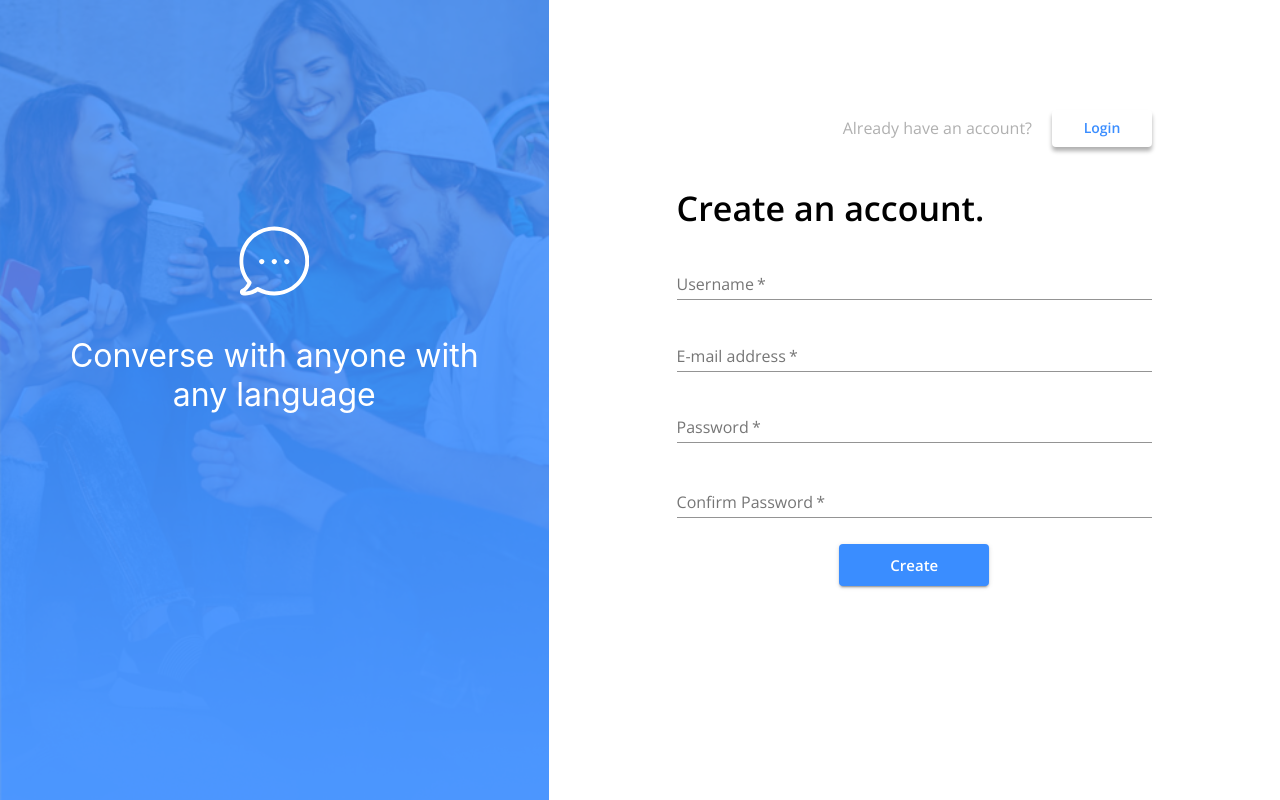
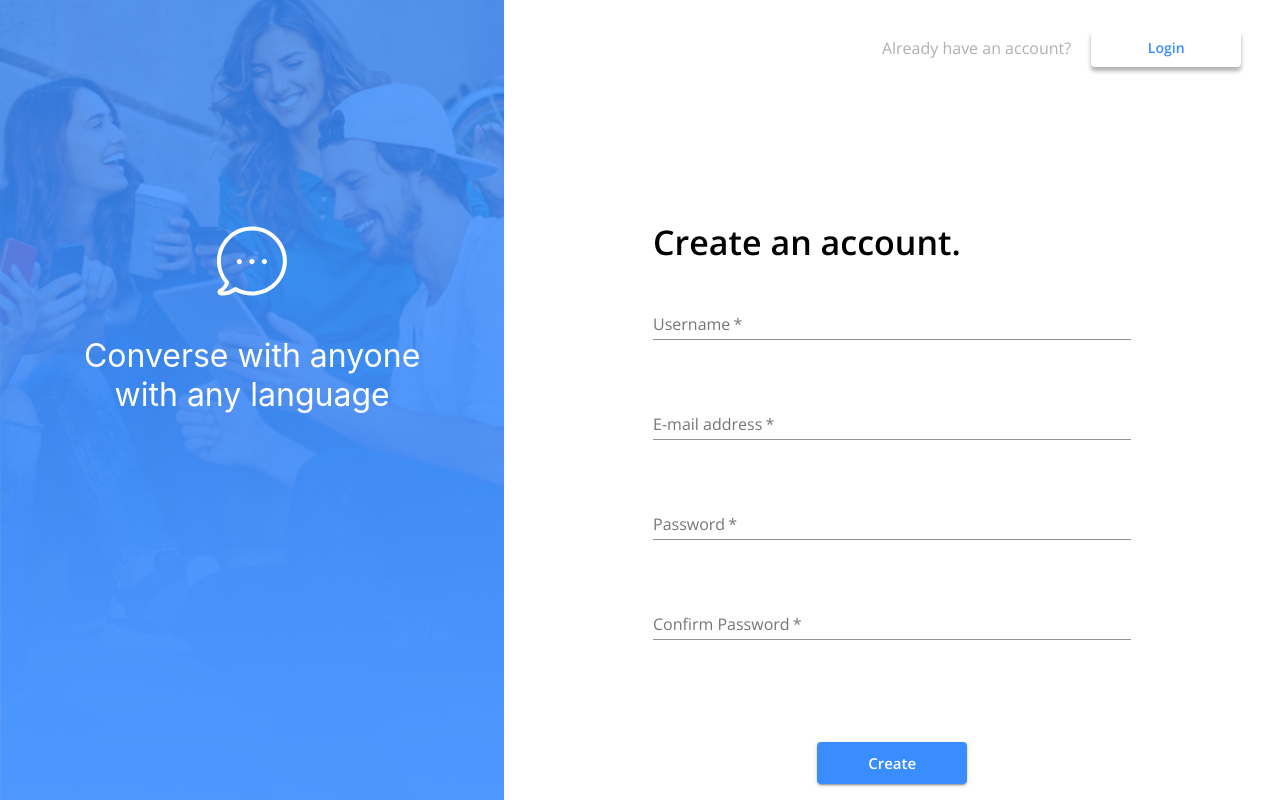
Before and after one commit to Texopolis/2bb867, a React (Create React App) app in the folder client/: page / in a window 1280 px wide. Built offline with nearby package versions, Linux system fonts and the light colour scheme; no server answers.

Commit message:
fixed issues raised in first PR review- ready for second review

```diff
--- a/client/src/Login.js
+++ b/client/src/Login.js
@@ -8,8 +8,21 @@ import {
   FormControl,
   TextField,
 } from "@material-ui/core";
-import bgImage from "./images/bg-img.png";
-import bubble from "./images/bubble.svg";
+import useMediaQuery from "@mui/material/useMediaQuery";
+import {
+  overlayStyle,
+  sidebarBgImage,
+  sidebarContainer,
+  chatBubble,
+  sidebarText,
+  linkStyle,
+  formStyle,
+  topBtn,
+  bottomBtn,
+  formTitle,
+  topContainer,
+  formContent,
+} from "./loginSignupStyles/styles.js";
 
 const Login = ({ user, login }) => {
   const history = useHistory();
@@ -28,115 +41,39 @@ const Login = ({ user, login }) => {
     if (user && user.id) history.push("/home");
   }, [user, history]);
 
+  const matches = useMediaQuery("(min-width:700px)");
+
   return (
-    <Box sx={{ display: "flex" }}>
-      <Box
-        className="bgImage"
-        alt="Chat picture"
-        sx={{
-          height: "100vh",
-          width: "75%",
-          backgroundImage: `url(${bgImage})`,
-          backgroundSize: "cover",
-          position: "relative",
-        }}
-      >
-        <div
-          className="overlay"
-          style={{
-            backgroundColor: "rgba(58,141,255,.8)",
-            position: "absolute",
-            top: 0,
-            bottom: 0,
-            left: 0,
-            right: 0,
-          }}
-        ></div>
-        <div
-          className="leftContainer"
-          style={{
-            position: "absolute",
-            display: "flex",
-            flexDirection: "column",
-            textAlign: "center",
-            width: "75%",
-            left: "50%",
-            top: "40%",
-            transform: "translate(-50%, -50%)",
-          }}
-        >
-          <div
-            className="chatBubble"
-            style={{
-              backgroundImage: `url(${bubble})`,
-              backgroundSize: "cover",
-              height: "70px",
-              width: "70px",
-              marginBottom: "20px",
-              margin: "0 auto",
-            }}
-          ></div>
-          <div
-            className="tagText"
-            style={{
-              color: "white",
-              fontSize: "2em",
-              marginTop: "40px",
-            }}
-          >
-            Converse with anyone with any language
-          </div>
-        </div>
-      </Box>
+    <Box style={{ display: "flex" }}>
+      {matches && (
+        <Box alt="Chat picture" style={sidebarBgImage}>
+          <Box style={overlayStyle}></Box>
+          <Box style={sidebarContainer}>
+            <Box style={chatBubble}></Box>
+            <Box style={sidebarText}>
+              Converse with anyone with any language
+            </Box>
+          </Box>
+        </Box>
+      )}
       <Grid
         container
         justifyContent="center"
         alignItems="center"
-        sx={{ minHeight: "100vh" }}
+        style={{ minHeight: "100vh" }}
       >
-        <Box
-          sx={{
-            width: "65%",
-            minHeight: "80vh",
-            flexDirection: "column",
-            p: "20px",
-          }}
-        >
-          <Grid
-            container
-            item
-            style={{
-              display: "flex",
-              width: "100%",
-              justifyContent: "right",
-              alignItems: "center",
-              marginTop: "30px",
-            }}
-          >
+        <Box style={formContent}>
+          <Grid container item style={topContainer}>
             <Typography color="secondary">Don't have an account?</Typography>
-            <Link
-              href="/register"
-              to="/register"
-              style={{ textDecoration: "none", marginLeft: "20px" }}
-            >
-              <Button
-                color="primary"
-                style={{ boxShadow: "0px 4px 4px 0px #B0B0B0", width: "150px" }}
-              >
+            <Link href="/register" to="/register" style={linkStyle}>
+              <Button color="primary" style={topBtn}>
                 Create account
               </Button>
             </Link>
           </Grid>
-          <form onSubmit={handleLogin}>
-            <Grid
-              style={{
-                marginTop: "100px",
-                display: "flex",
-                flexDirection: "column",
-                justifyContent: "space-between",
-              }}
-            >
-              <Typography variant="h4" style={{ fontWeight: "bolder" }}>
+          <form onSubmit={handleLogin} style={{ lineHeight: "100px" }}>
+            <Grid style={formStyle}>
+              <Typography variant="h4" style={formTitle}>
                 Welcome back!
               </Typography>
               <Grid>
@@ -163,7 +100,7 @@ const Login = ({ user, login }) => {
                   variant="contained"
                   size="large"
                   color="primary"
-                  style={{ width: "150px", marginTop: "50px" }}
+                  style={bottomBtn}
                 >
                   Login
                 </Button>
--- a/client/src/Signup.js
+++ b/client/src/Signup.js
@@ -9,8 +9,21 @@ import {
   TextField,
   FormHelperText,
 } from "@material-ui/core";
-import bgImage from "./images/bg-img.png";
-import bubble from "./images/bubble.svg";
+import useMediaQuery from "@mui/material/useMediaQuery";
+import {
+  overlayStyle,
+  sidebarBgImage,
+  sidebarContainer,
+  chatBubble,
+  sidebarText,
+  linkStyle,
+  formStyle,
+  topBtn,
+  bottomBtn,
+  formTitle,
+  topContainer,
+  formContent,
+} from "./loginSignupStyles/styles.js";
 
 const Signup = ({ user, register }) => {
   const history = useHistory();
@@ -37,118 +50,39 @@ const Signup = ({ user, register }) => {
     if (user && user.id) history.push("/home");
   }, [user, history]);
 
+  const matches = useMediaQuery("(min-width:700px)");
+
   return (
-    <Box sx={{ display: "flex" }}>
-      <Box
-        className="bgImage"
-        alt="Chat picture"
-        sx={{
-          height: "100vh",
-          width: "75%",
-          backgroundImage: `url(${bgImage})`,
-          backgroundSize: "cover",
-          position: "relative"
-        }}
-      >
-        <div
-          className="overlay"
-          style={{
-            backgroundColor: "rgba(58,141,255,.8)",
-            position: "absolute",
-            top: 0,
-            bottom: 0,
-            left: 0,
-            right: 0,
-          }}
-        ></div>
-        <div
-          className="leftContainer"
-          style={{
-            position: "absolute",
-            display: "flex",
-            flexDirection: "column",
-            textAlign: "center",
-            width: "75%",
-            left: "50%",
-            top: "40%",
-            transform: "translate(-50%, -50%)",
-          }}
-        >
-          <div
-            className="chatBubble"
-            style={{
-              backgroundImage: `url(${bubble})`,
-              backgroundSize: "cover",
-              height: "70px",
-              width: "70px",
-              marginBottom: "20px",
-              margin: "0 auto",
-            }}
-          ></div>
-          <div
-            className="tagText"
-            style={{
-              color: "white",
-              fontSize: "2em",
-              marginTop: "40px",
-            }}
-          >
-            Converse with anyone with any language
-          </div>
-        </div>
-      </Box>
+    <Box style={{ display: "flex" }}>
+      {matches && (
+        <Box alt="Chat picture" style={sidebarBgImage}>
+          <Box style={overlayStyle}></Box>
+          <Box style={sidebarContainer}>
+            <Box style={chatBubble}></Box>
+            <Box style={sidebarText}>
+              Converse with anyone with any language
+            </Box>
+          </Box>
+        </Box>
+      )}
       <Grid
         container
-        spacing={0}
-        direction="column"
         justifyContent="center"
         alignItems="center"
-        sx={{ minHeight: "100vh" }}
+        style={{ minHeight: "100vh" }}
       >
-        <Box
-          sx={{
-            width: "65%",
-            minHeight: "80vh",
-            flexDirection: "column",
-            p: "20px",
-          }}
-        >
-          <Grid
-            container
-            item
-            style={{
-              display: "flex",
-              width: "100%",
-              justifyContent: "right",
-              alignItems: "center",
-              marginTop: "30px",
-            }}
-          >
+        <Box style={formContent}>
+          <Grid container item style={topContainer}>
             <Typography color="secondary">Already have an account?</Typography>
-            <Link
-              href="/login"
-              to="/login"
-              style={{ textDecoration: "none", marginLeft: "20px" }}
-            >
-              <Button
-                color="primary"
-                style={{ boxShadow: "0px 4px 4px 0px #B0B0B0", width: "100px" }}
-              >
+            <Link href="/login" to="/login" style={linkStyle}>
+              <Button color="primary" style={topBtn}>
                 Login
               </Button>
             </Link>
           </Grid>
-          <form onSubmit={handleRegister}>
-            <Grid
-              style={{
-                height: "400px",
-                marginTop: "40px",
-                display: "flex",
-                flexDirection: "column",
-                justifyContent: "space-between",
-              }}
-            >
-              <Typography variant="h4" style={{ fontWeight: "bolder" }}>
+          <form onSubmit={handleRegister} style={{ lineHeight: "100px" }}>
+            <Grid style={formStyle}>
+              <Typography variant="h4" style={formTitle}>
                 Create an account.
               </Typography>
               <Grid>
@@ -215,7 +149,7 @@ const Signup = ({ user, register }) => {
                   variant="contained"
                   size="large"
                   color="primary"
-                  style={{ width: "150px" }}
+                  style={bottomBtn}
                 >
                   Create
                 </Button>
--- /dev/null
+++ b/client/src/loginSignupStyles/styles.js
@@ -0,0 +1,106 @@
+import bgImage from "../images/bg-img.png";
+import bubble from "../images/bubble.svg";
+
+const overlayStyle = {
+  backgroundColor: "rgba(58,141,255,.8)",
+  position: "absolute",
+  top: 0,
+  bottom: 0,
+  left: 0,
+  right: 0,
+};
+
+const sidebarBgImage = {
+  height: "100vh",
+  width: "65%",
+  backgroundImage: `url(${bgImage})`,
+  backgroundSize: "cover",
+  position: "relative",
+};
+
+const sidebarContainer = {
+  position: "absolute",
+  display: "flex",
+  flexDirection: "column",
+  textAlign: "center",
+  width: "75%",
+  left: "50%",
+  top: "40%",
+  transform: "translate(-50%, -50%)",
+};
+
+const chatBubble = {
+  backgroundImage: `url(${bubble})`,
+  backgroundSize: "cover",
+  height: "70px",
+  width: "70px",
+  marginBottom: "20px",
+  margin: "0 auto",
+};
+
+const sidebarText = {
+  color: "white",
+  fontSize: "2em",
+  marginTop: "40px",
+};
+
+const formContent = {
+  width: "90%",
+  minHeight: "100vh",
+  flexDirection: "column",
+  justifyContent: "center",
+  alignItems: "center",
+};
+
+const topContainer = {
+  position: "relative",
+  display: "flex",
+  width: "100%",
+  justifyContent: "right",
+  alignItems: "center",
+  marginTop: "30px",
+};
+
+const linkStyle = {
+  textDecoration: "none",
+  marginLeft: "20px",
+};
+
+const topBtn = {
+  boxShadow: "0px 4px 4px 0px #B0B0B0",
+  width: "150px",
+};
+
+const formStyle = {
+  marginTop: "125px",
+  display: "flex",
+  flexDirection: "column",
+  justifyContent: "space-between",
+  paddingLeft: "110px",
+  paddingRight: "110px",
+};
+
+const bottomBtn = {
+  width: "150px",
+  marginTop: "50px",
+};
+
+const formTitle = {
+  fontWeight: "bolder",
+  lineHeight: "100px",
+};
+
+export {
+  overlayStyle,
+  sidebarBgImage,
+  sidebarContainer,
+  chatBubble,
+  sidebarText,
+  linkStyle,
+  formStyle,
+  topBtn,
+  bottomBtn,
+  formTitle,
+  topContainer,
+  formContent,
+};
```
